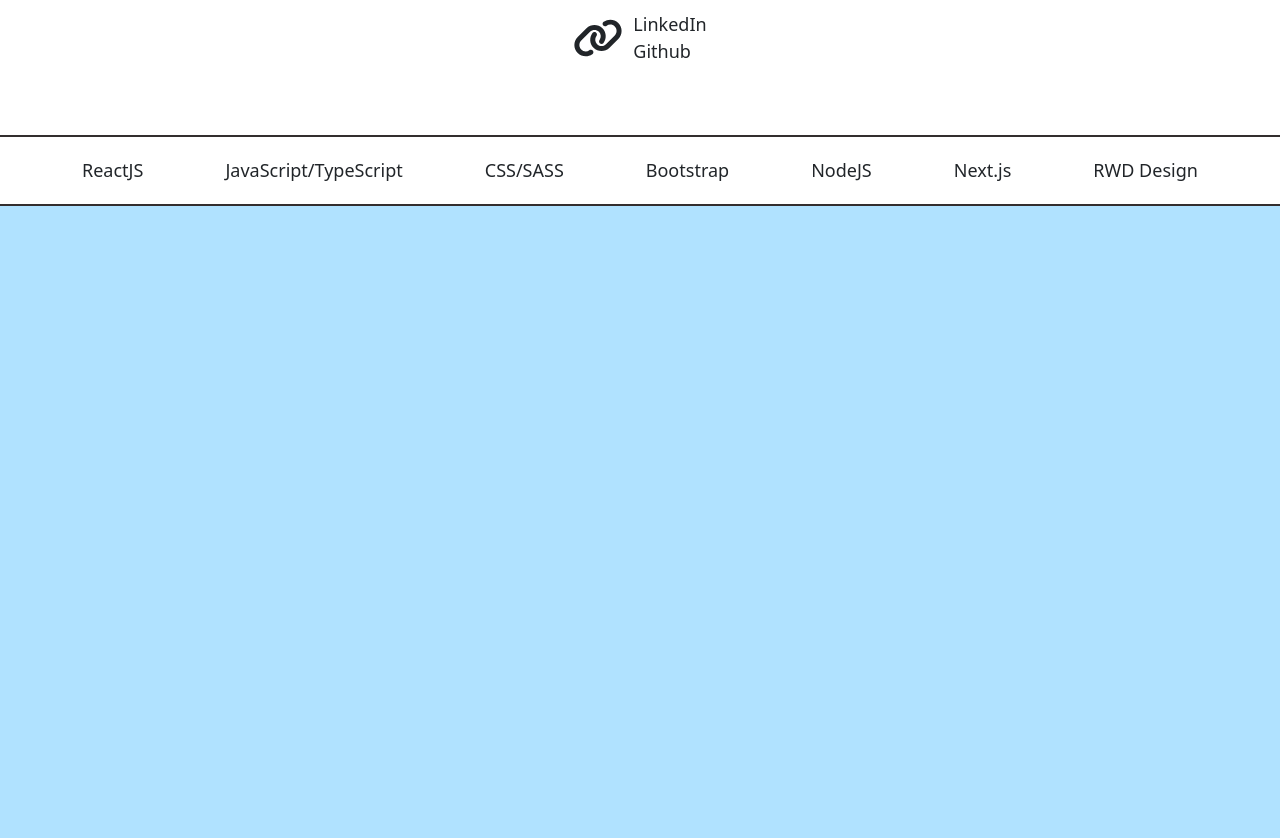
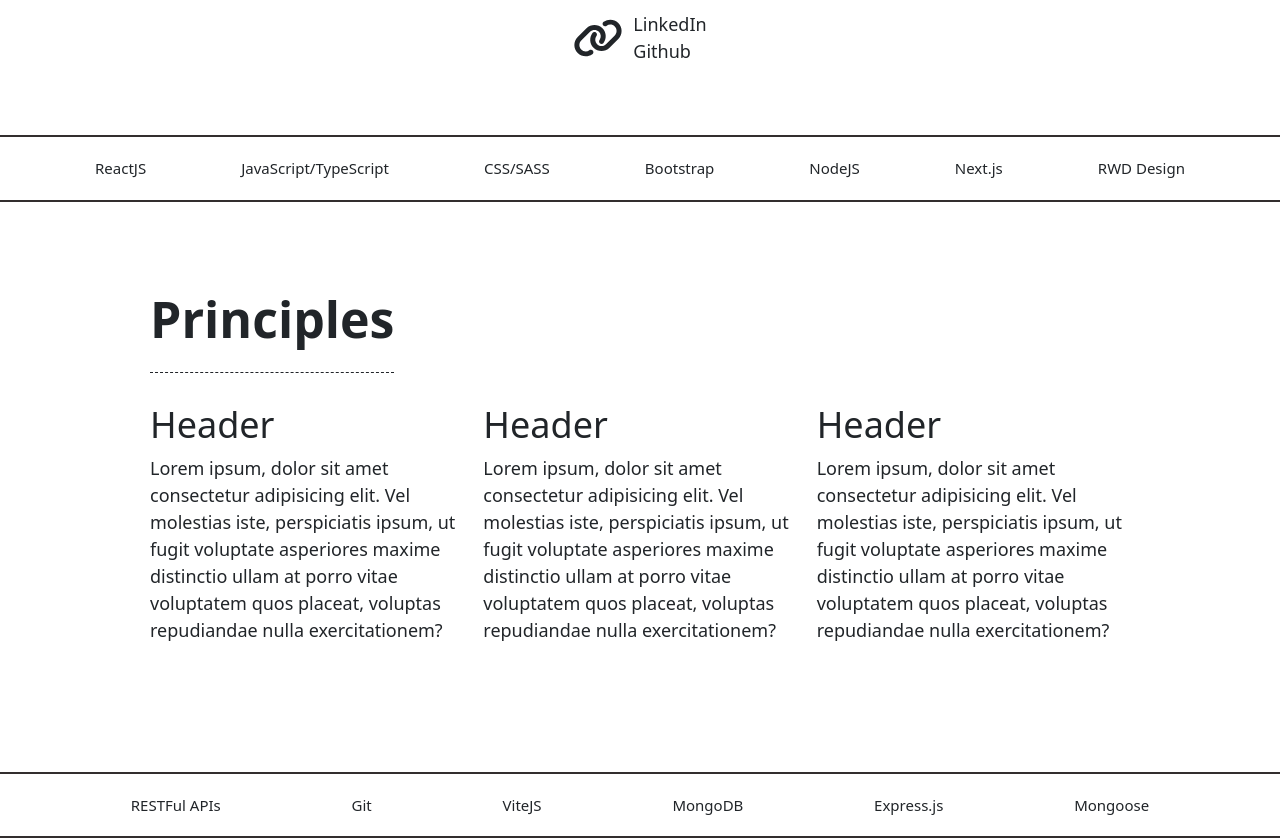
Before and after one commit to danielenchev48/Portfolio, a Next.js app: page / in a window 1280 px wide. Shown: the part 620-1458 px from the top of the page. Before the commit the page ends 826 px from the top, so only its background shows below. Built offline with nearby package versions, Linux system fonts and the light colour scheme.

Commit message:
Principles and skills

```diff
--- a/assets/styles/introSection.scss
+++ b/assets/styles/introSection.scss
@@ -74,3 +74,14 @@
         }
     }
 }
+
+.technologies {
+    display: flex;
+    justify-content: space-evenly;
+    font-size: 15px;
+    margin-top: 70px;
+    background-color: #ffffff;
+    padding: 20px 0;
+    border-top: solid 2px var(--main-brown);
+    border-bottom: solid 2px var(--main-brown);
+}
--- /dev/null
+++ b/assets/styles/principles.scss
@@ -0,0 +1,23 @@
+.principlesWrapper {
+    height: 500px;
+    padding: 80px 150px;
+
+    .principles {
+        display: flex;
+        justify-content: space-between;
+        gap: 20px;
+        margin-top: 30px;
+
+        >* {
+            flex: 1 1 0px;
+        }
+    }
+}
+
+.headerTitle {
+    font-size: 50px;
+    padding-bottom: 15px;
+    font-weight: bold;
+    border-bottom: dashed 1px;
+    display: inline-block;
+}
--- a/assets/styles/technologies.scss
+++ /dev/null
@@ -1,9 +0,0 @@
-.technologies {
-    display: flex;
-    justify-content: space-evenly;
-    margin-top: 70px;
-    background-color: #ffffff;
-    padding: 20px 0;
-    border-top: solid 2px var(--main-brown);
-    border-bottom: solid 2px var(--main-brown);
-}
--- a/components/mainPage/principles/principles.jsx
+++ b/components/mainPage/principles/principles.jsx
@@ -0,0 +1,22 @@
+
+export default function () {
+    return <>
+        <div className="principlesWrapper">
+            <div className="headerTitle">Principles</div>
+            <div className="principles">
+                <div>
+                    <h2>Header</h2>
+                    <div>Lorem ipsum, dolor sit amet consectetur adipisicing elit. Vel molestias iste, perspiciatis ipsum, ut fugit voluptate asperiores maxime distinctio ullam at porro vitae voluptatem quos placeat, voluptas repudiandae nulla exercitationem?</div>
+                </div>
+                <div>
+                    <h2>Header</h2>
+                    <div>Lorem ipsum, dolor sit amet consectetur adipisicing elit. Vel molestias iste, perspiciatis ipsum, ut fugit voluptate asperiores maxime distinctio ullam at porro vitae voluptatem quos placeat, voluptas repudiandae nulla exercitationem?</div>
+                </div>
+                <div>
+                    <h2>Header</h2>
+                    <div>Lorem ipsum, dolor sit amet consectetur adipisicing elit. Vel molestias iste, perspiciatis ipsum, ut fugit voluptate asperiores maxime distinctio ullam at porro vitae voluptatem quos placeat, voluptas repudiandae nulla exercitationem?</div>
+                </div>
+            </div>
+        </div>
+    </>
+}
--- /dev/null
+++ b/components/mainPage/technologies/skills.jsx
@@ -0,0 +1,14 @@
+export default function Skills() {
+    return (
+        <>
+            <div className='technologies'>
+                <div>RESTFul APIs</div>
+                <div>Git</div>
+                <div>ViteJS</div>
+                <div>MongoDB</div>
+                <div>Express.js</div>
+                <div>Mongoose</div>
+            </div>
+        </>
+    )
+}
--- a/src/pages/_app.js
+++ b/src/pages/_app.js
@@ -1,7 +1,7 @@
 import '../../assets/styles/global.css';
 import 'bootstrap/dist/css/bootstrap.css'
 import '../../assets/styles/introSection.scss';
-import '../../assets/styles/technologies.scss';
+import '../../assets/styles/principles.scss';
 
 
 export default function App({ Component, props }) {
--- a/src/pages/index.jsx
+++ b/src/pages/index.jsx
@@ -3,6 +3,8 @@ import Link from 'next/link';
 import Head from 'next/head';
 import IntroSection from '../../components/mainPage/introSection/introSection';
 import Technologies from '../../components/mainPage/technologies/technologies';
+import Principles from '../../components/mainPage/principles/principles';
+import Skills from '../../components/mainPage/technologies/skills';
 
 
 function Header({ title }) {
@@ -17,6 +19,8 @@ function MainPage() {
             </Head>
             <IntroSection />
             <Technologies />
+            <Principles />
+            <Skills />
         </>
     );
 }
```
